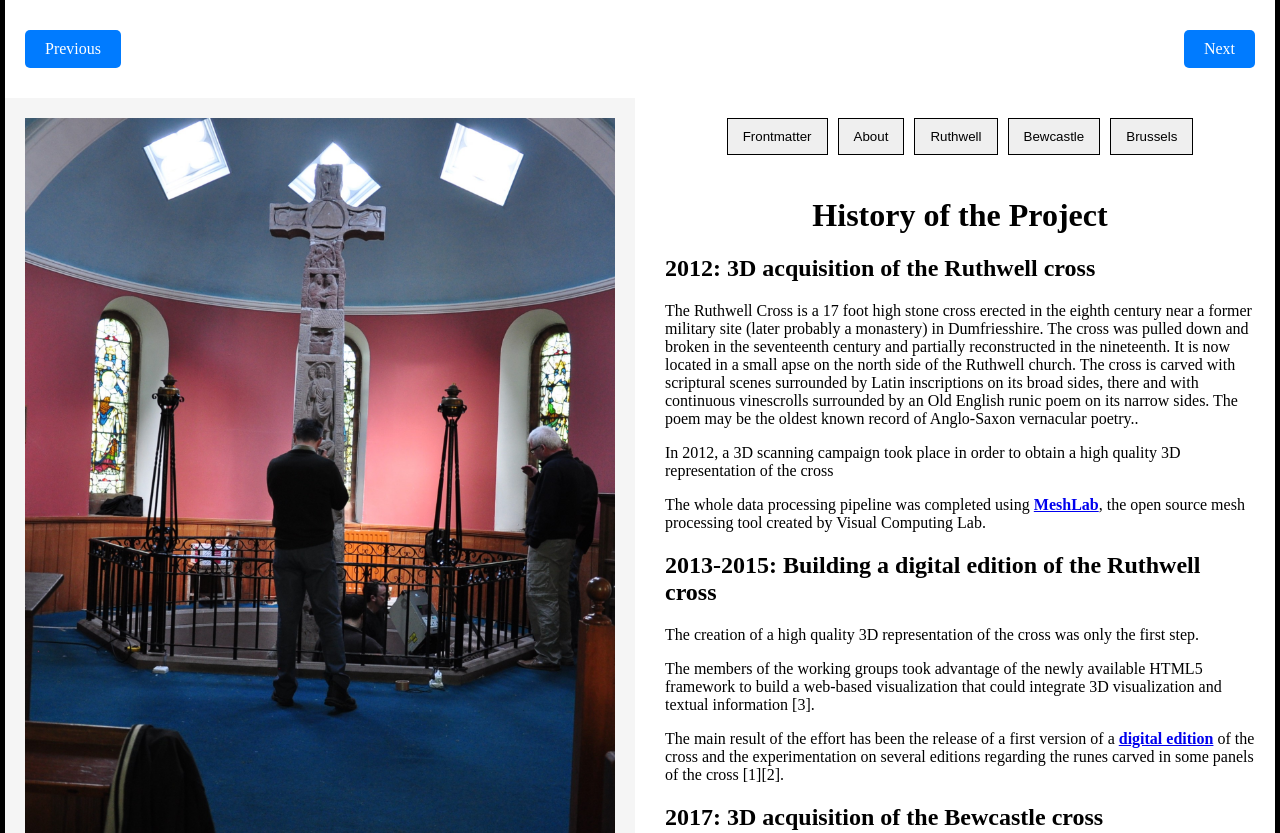
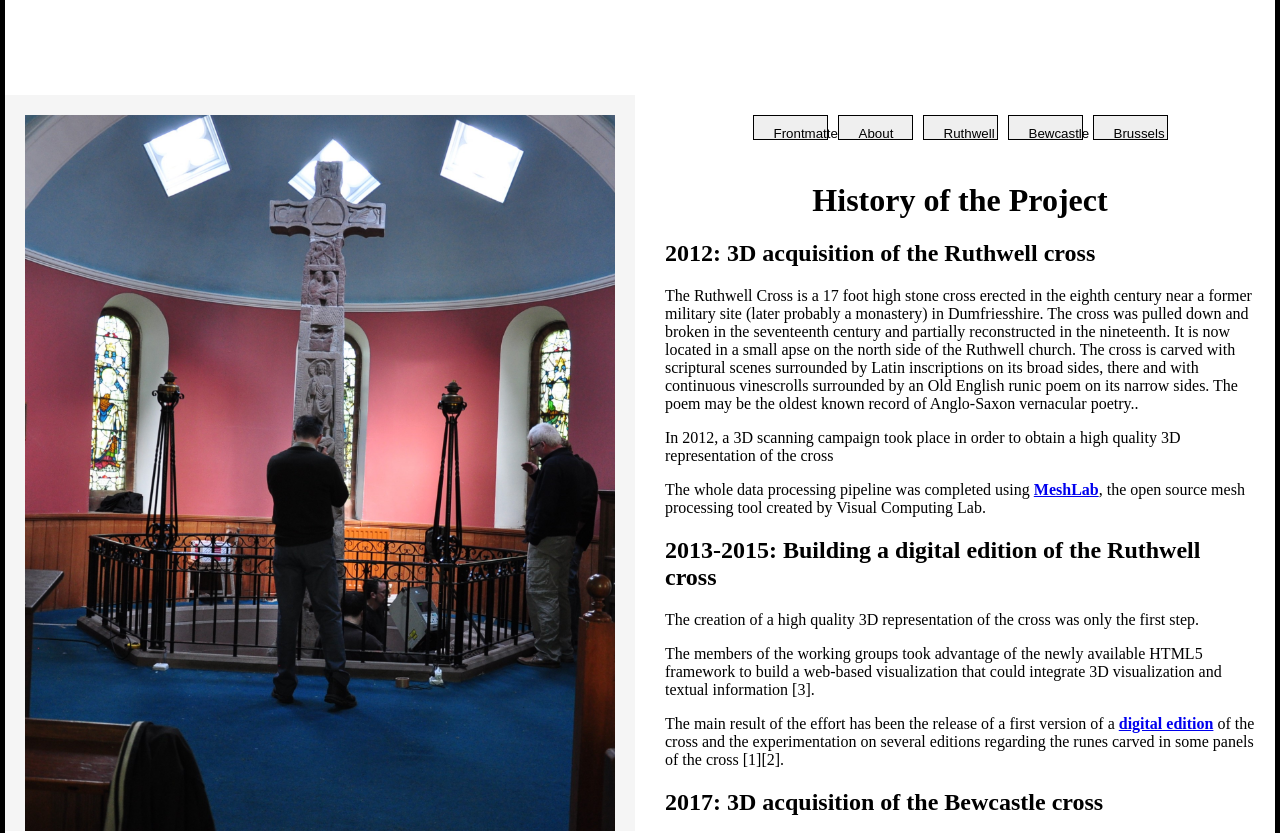
Before and after one commit to Jocelyn-McKnight/visionary_cross_2.0, a PHP site: page /content/frontmatter/history.html in a window 1280 px wide. Shown: the part 239-1072 px from the top of the page. Run offline with PHP 8.4, Linux system fonts and the light colour scheme.

Commit message:
Update main.css

```diff
--- a/main.css
+++ b/main.css
@@ -57,8 +57,9 @@ h1 {
 
 /* Individual Page Navigation Buttons */
 .page-nav-button {
-  padding: 10px 20px;
-  background-color: #007bff; /* Button color */
+  padding: 10px 15px;
+  width: 75px; /* Fixed width for all buttons */
+  height: 15px; /* Fixed height for all buttons */
   color: white;
   border: none;
   border-radius: 5px;
@@ -159,7 +160,9 @@ h1 {
 }
 
 .navbar button {
-    padding: 10px 15px;
+    padding: 10px 20px;
+    width: 75px; /* Fixed width for all buttons */
+    height: 25px; /* Fixed height for all buttons */
     border: 1px solid black;
     cursor: pointer;
 }
```
